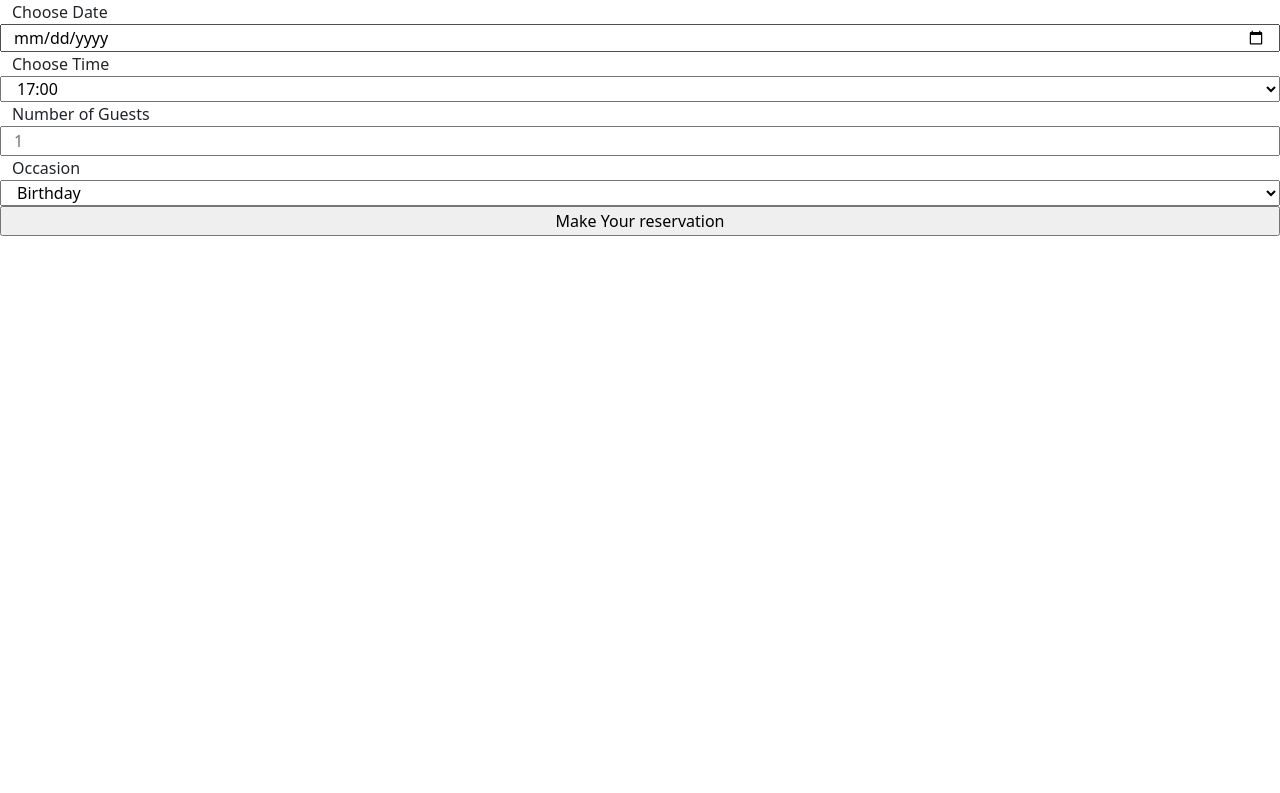
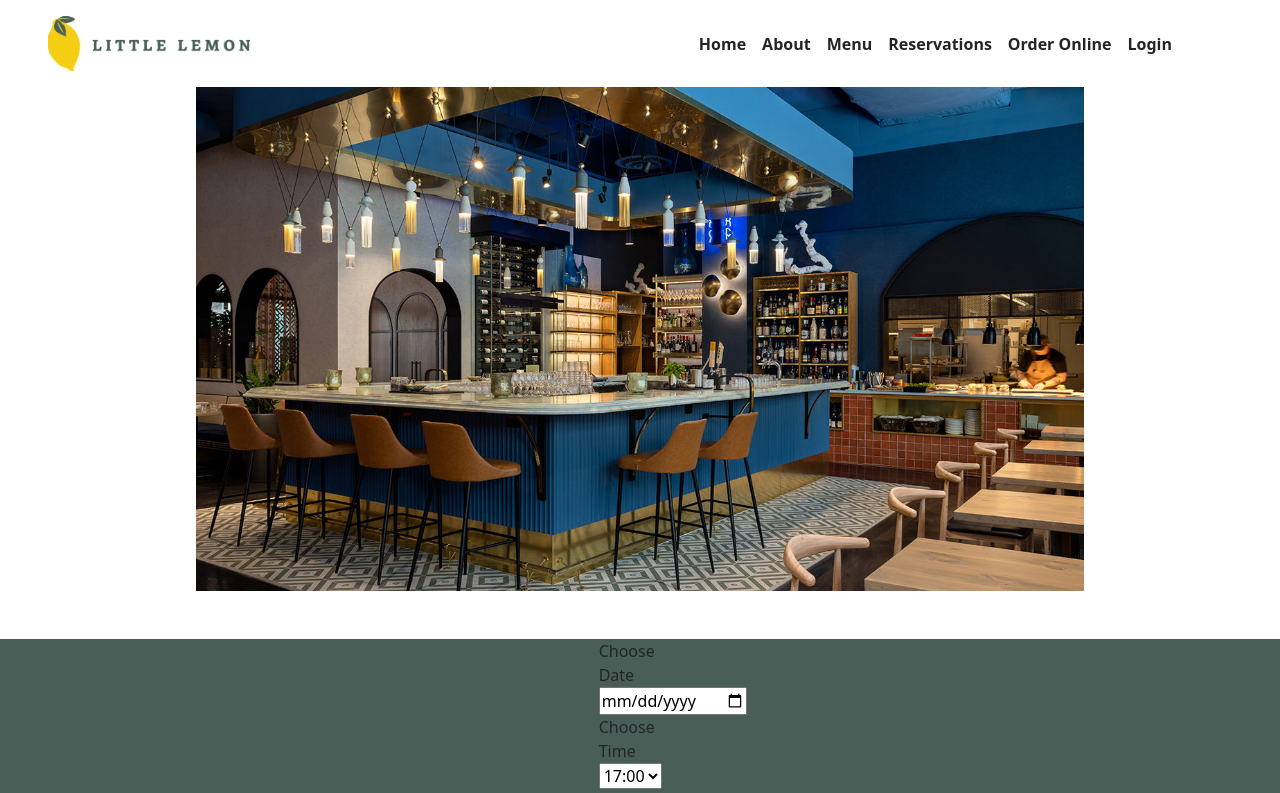
Before and after one commit to kenh21/capstone-project, a React (Create React App) app: page /Reservations in a window 1280 px wide. Shown: the top 793 px of the page. Built offline with nearby package versions, Linux system fonts and the light colour scheme.

Commit message:
Add styling to Reservations page

```diff
--- a/src/App.css
+++ b/src/App.css
@@ -87,11 +87,13 @@ ul {
   flex-direction: column;
   justify-content: center;
   align-self: flex-end;
-
 }
 
 .hero, .testimonials, .footer {
   background-color: #495e57 !important;
+}
+.rest-img {
+  max-width: 70% !important;
 }
 
 .img-border-style {
--- a/src/components/Reservations.js
+++ b/src/components/Reservations.js
@@ -1,11 +1,28 @@
-import { Container, Row } from "react-bootstrap";
+import { Col, Container, Row, Image } from "react-bootstrap";
+import NavBar from "../components/NavBar"
+import  Header from "../components/Header"
+import Restaurant from "../Images/restaurant.jpg"
+import '../App.css';
 
 function Reservations () {
   return (
   <>
-  <Container fluid>
+  <Container fluid className="m-0 p-0 vh-100">
+    <Row className="me-5">
+      <Col className="ms-5 py-3">
+      <Header />
+      </Col>
+      <Col className="py-3 align-content-center">
+      <NavBar />
+      </Col>
+    </Row>
+    <Row className="justify-content-center pb-5">
+    <Image src={Restaurant} className="rest-img"/>
+    </Row>
+    <Container fluid className="hero vh-100">
   <form>
-    <Row>
+    <Row className="justify-content-evenly">
+      <Col className="col-1">
     <label for="res-date">Choose Date</label>
     <input type="date" id="res-date"></input>
     <label for="res-time">Choose Time</label>
@@ -25,8 +42,10 @@ function Reservations () {
       <option>Anniversary</option>
     </select>
     <input type="submit" value="Make Your reservation"></input>
+    </Col>
     </Row>
   </form>
+  </Container>
   </Container>
   </>
   )
```
Also changed, not shown: src/Images/restaurant.jpg (added).
